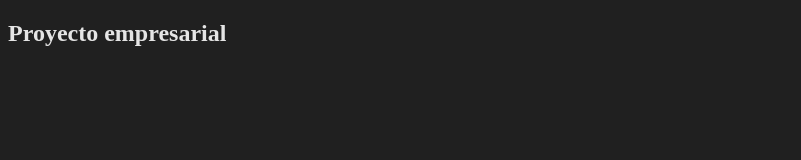
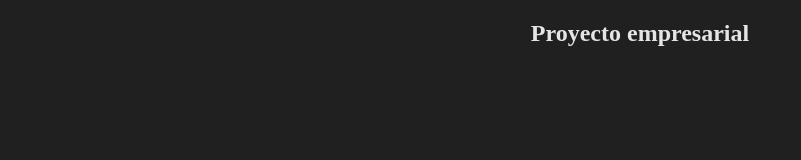
Before and after one commit to RogerMi12/CursoGit, a plain HTML site: page index.html in a window 1280 px wide. Shown: the whole page, without its empty margins (0-801 px from the left). Drawn offline with Linux system fonts and the light colour scheme.

Commit message:
Estableciendo el peso de la fuente y alineando el texto

```diff
--- a/css/style.css
+++ b/css/style.css
@@ -2,5 +2,7 @@
 
 	background-color: #202020;
 	color: #E5E5E5;
+	font-weight: bold;
+	text-align: center;
 
 }
```
